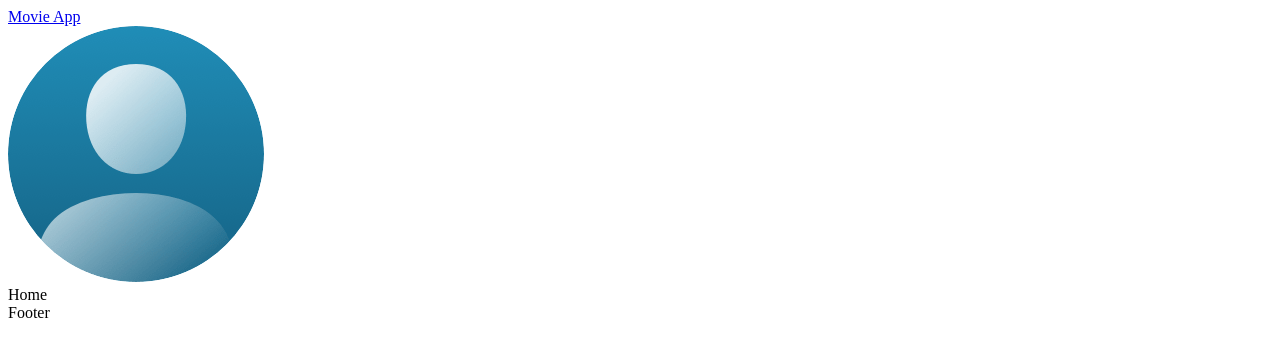
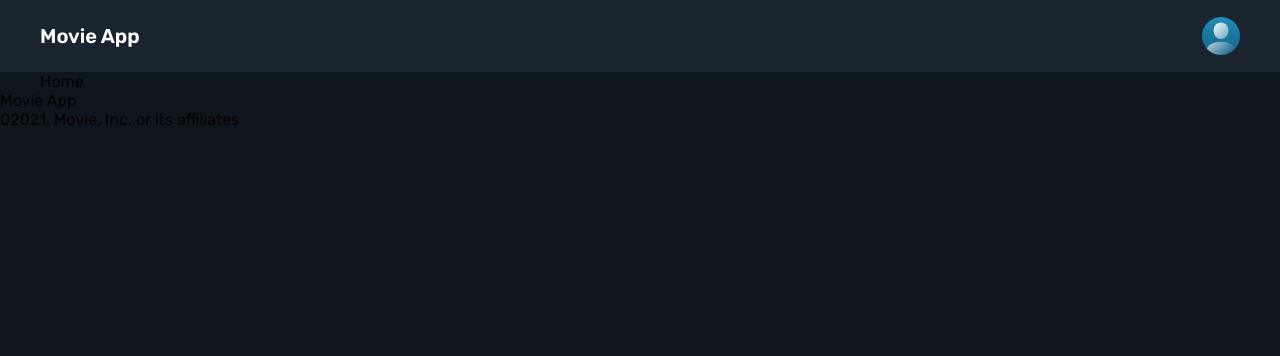
Before and after one commit to 00Merlin00/ReactProject, a React (Create React App) app: page / in a window 1280 px wide. Shown: the top 356 px of the page. Built offline with nearby package versions, Linux system fonts and the light colour scheme.

Commit message:
some commit

```diff
--- a/package.json
+++ b/package.json
@@ -8,12 +8,14 @@
     "@testing-library/react": "^13.4.0",
     "@testing-library/user-event": "^13.5.0",
     "axios": "^1.3.4",
+    "node-sass": "^8.0.0",
     "react": "^18.2.0",
     "react-dom": "^18.2.0",
     "react-redux": "^8.0.5",
     "react-router-dom": "^6.9.0",
-    "react-scripts": "^2.1.3",
+    "react-scripts": "^5.0.1",
     "redux": "^4.2.1",
+    "sass-loader": "^13.2.2",
     "web-vitals": "^2.1.4"
   },
   "scripts": {
--- a/public/index.html
+++ b/public/index.html
@@ -10,6 +10,17 @@
       content="Web site created using create-react-app"
     />
     <link rel="apple-touch-icon" href="%PUBLIC_URL%/logo192.png" />
+    <link
+      href="https://fonts.googleapis.com/css2?family=Rubik:wght@300;400;500;600;700;800;900&display=swap"
+      rel="stylesheet"
+    />
+    <link
+      rel="stylesheet"
+      href="https://cdnjs.cloudflare.com/ajax/libs/font-awesome/6.4.0/css/all.min.css"
+      integrity="sha512-iecdLmaskl7CVkqkXNQ/ZH/XLlvWZOJyj7Yy7tcenmpD1ypASozpmT/E0iPtmFIB46ZmdtAc9eNBvH0H/ZpiBw=="
+      crossorigin="anonymous"
+      referrerpolicy="no-referrer"
+    />
     <!--
       manifest.json provides metadata used when your web app is installed on a
       user's mobile device or desktop. See https://developers.google.com/web/fundamentals/web-app-manifest/
--- a/src/App.js
+++ b/src/App.js
@@ -12,11 +12,13 @@
     <div className="app">
       <Router>
         <Header></Header>
-        <Routes>
-          <Route path="/" element={<Home />} />
-          <Route path="/movie/:imdbID" element={<MovieDetail />} />
-          <Route path="*" element={<PageNotFound />} />
-        </Routes>
+        <div className="container">
+          <Routes>
+            <Route path="/" element={<Home />} />
+            <Route path="/movie/:imdbID" element={<MovieDetail />} />
+            <Route path="*" element={<PageNotFound />} />
+          </Routes>
+        </div>
         <Footer />
       </Router>
     </div>
--- a/src/App.scss
+++ b/src/App.scss
@@ -0,0 +1,21 @@
+@import "../src/common/colors.scss" ;
+
+* {
+    margin: 0;
+    padding: 0;
+    box-sizing: border-box;
+    font-family: 'Rubik', sans-serif;
+}
+
+a {
+    text-decoration: none;
+
+}
+
+body {
+    background: $primary-color;
+}
+
+.container {
+    margin: 0 40px;
+}
--- a/src/component/footer/Footer.js
+++ b/src/component/footer/Footer.js
@@ -1,7 +1,12 @@
 import React from "react";
 
 const Footer = () => {
-  return <div>Footer</div>;
+  return (
+    <div className="footer">
+      <div>Movie App</div>
+      <div>02021, Movie, Inc. or its affiliates</div>
+    </div>
+  );
 };
 
 export default Footer;
--- a/src/component/header/Header.scss
+++ b/src/component/header/Header.scss
@@ -1 +1,22 @@
-// @import "../../common/colors.scss
+@import '../../common/colors.scss' ;
+
+.header {
+    background-color: $secondary-color;
+    height: 72px;
+    padding: 0 40px;
+    display: flex;
+    align-items: center;
+    justify-content: space-between;
+}
+
+.logo {
+    color: $font-primary;
+    font-size: 20px;
+    font-weight: 600;
+
+}
+
+.user-image , .user-image img {
+    width: 38px;
+    height: 38px;
+}
```
Also changed, not shown: 1 other file (tests, documents, lock files or other folders).
